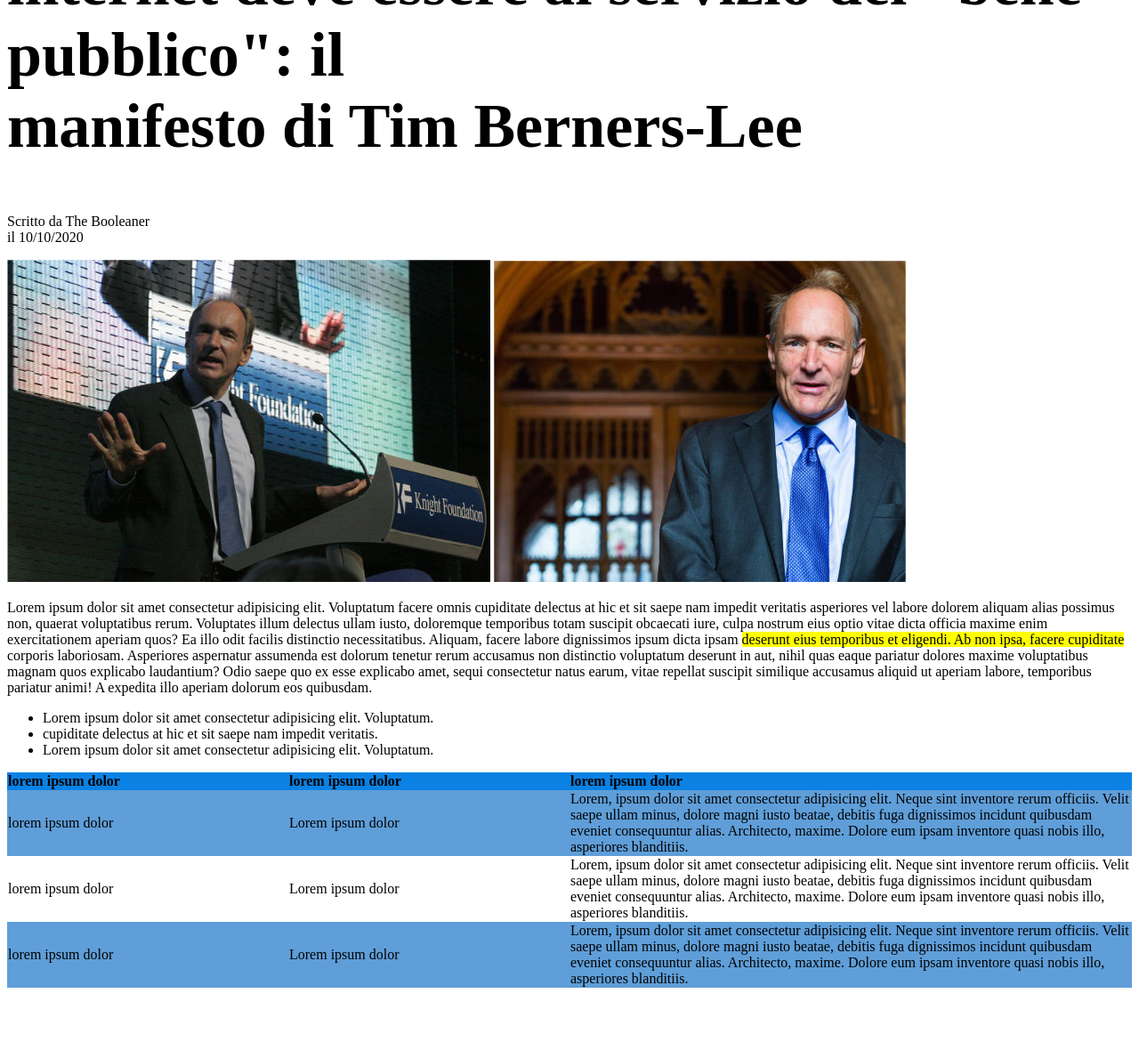
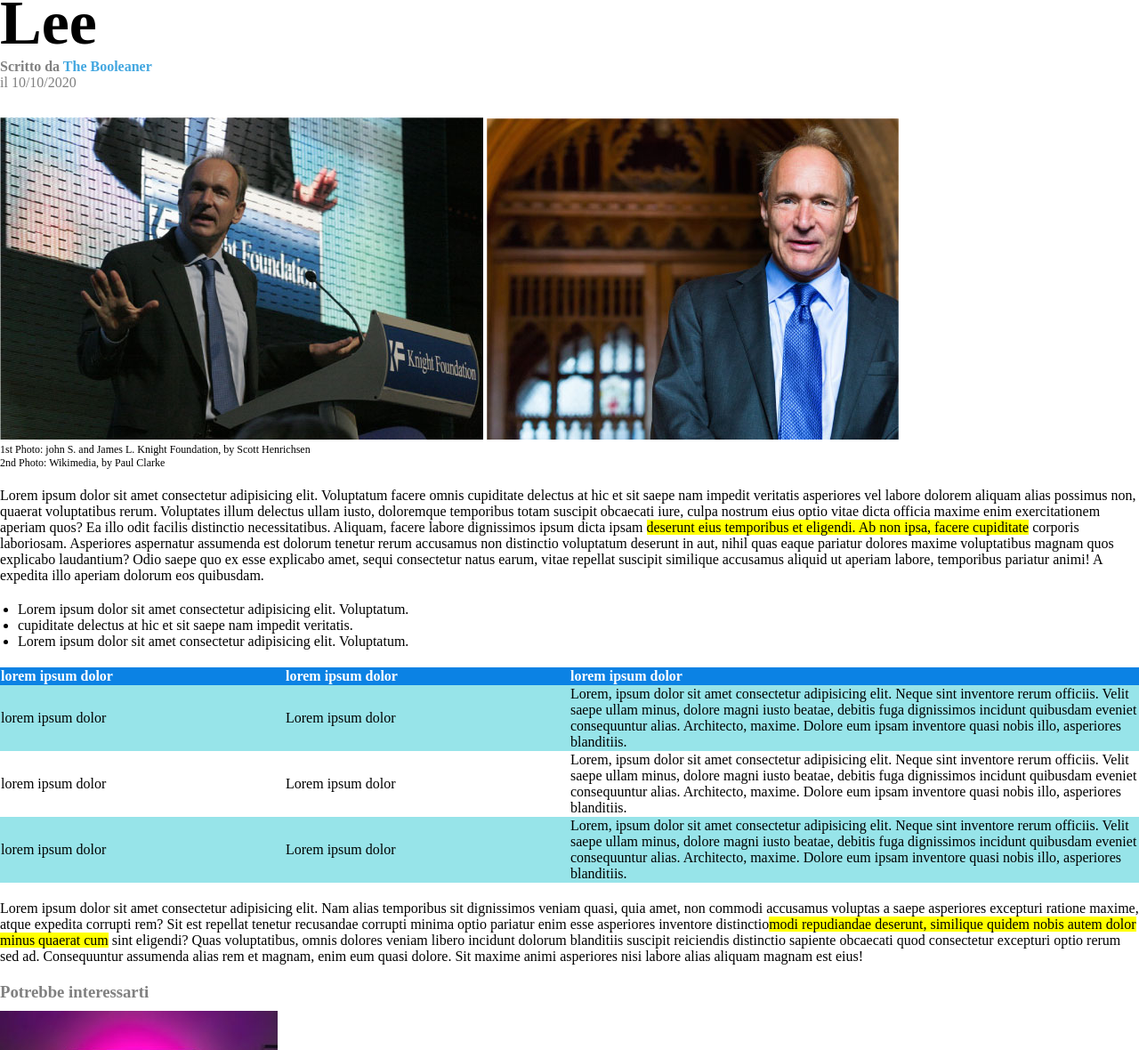
Before and after one commit to valeriomatranga/html-css-booleaner, a plain HTML site: page index.html in a window 1280 px wide. Shown: the part 324-1504 px from the top of the page at 89% size. Before the commit the page ends 1442 px from the top, so only its background shows below. Drawn offline with Linux system fonts and the light colour scheme.

Commit message:
inserimento parte inferiore

```diff
--- a/css/style.css
+++ b/css/style.css
@@ -1,30 +1,77 @@
-h1{
-    font-size: 70px;
+*{
+    box-sizing: border-box;
+    margin: 0;
 }
 header{
     background-image: url('../img/pattern.png');
-    height: 200px;
+    height: 150px;
     background-color: rgb(67, 167, 224);
 }
+
 #logo{
     width: 300px;
-    height: 300px;
-    border-top: 400px;
+    height: 100px;
+    margin-top: 50px;
 }
+
+h1{
+    font-size: 70px;
+    margin-bottom: 0;
+}
+
+#autore{
+    color: grey;
+    margin-top: 0px;
+    margin-bottom: 30px;
+}
+
+#boolean{
+    color: rgb(67, 167, 224);
+}
+
+.photo{
+    font-size: 12px;
+    margin-bottom:20px;
+}
+
 .evidenziato{
     background-color: yellow;
 }
+
+ul{
+    margin-top: 20px;
+    margin-bottom: 20px;
+    padding-inline-start: 20px;
+}
+
 #head-table{
     background-color: rgb(11, 130, 228);
+    color: white;
 }
+
 .sfondo-tabella{
-    background-color: rgb(95, 158, 216);
+    background-color: rgb(151, 228, 233);
 }
+
 table{
     border-spacing: 0;
     text-align: left;
+}
 
-}
 #last-colonna{
     width: 50%;
 }
+
+#par-inf{
+    margin-top: 20px;
+    margin-bottom: 20px;
+}
+
+h3{
+    color: grey;
+    margin-bottom: 10px;
+}
+
+#im-monitor{
+    margin-bottom: 10px;
+}
--- a/index.html
+++ b/index.html
@@ -15,10 +15,12 @@
     <main>
         <!-- parte principale -->
         <section>
-            <h1>internet deve essere al servizio del "bene pubblico": il <br>manifesto di Tim Berners-Lee </h1>
-            <p>Scritto da The Booleaner <br>il 10/10/2020</p>
+            <h1>internet deve essere al servizio del "bene pubblico": il manifesto di Tim Berners-Lee </h1>
+            <p id="autore"><strong>Scritto da <span id="boolean">The Booleaner</span></strong><br>il 10/10/2020</p>
             <img src="./img/tim-1.jpg" alt="john S. and James L. Knight Foundation, by Scott Henrichsen">
             <img src="./img/tim-2.jpg" alt="Wikimedia, by Paul Clarke">
+            <p class="photo">1st Photo: john S. and James L. Knight Foundation, by Scott Henrichsen <br>2nd Photo: Wikimedia, by Paul Clarke</p>
+            <p class="phot"></p>
         </section>
         <!-- /parte principale -->
 
@@ -66,12 +68,23 @@
                             Architecto, maxime. Dolore eum ipsam inventore quasi nobis illo, asperiores blanditiis.</td>
                     </tr>
                 </tbody>
-
             </table>
-
         </section>
         <!-- /sezione tabella -->
 
+        <!-- paragrafo inferiore -->
+        <p id="par-inf">Lorem ipsum dolor sit amet consectetur adipisicing elit. Nam alias temporibus sit dignissimos veniam quasi, quia amet, non commodi accusamus voluptas a saepe asperiores excepturi ratione maxime, atque expedita corrupti rem? Sit est repellat tenetur recusandae corrupti minima optio pariatur enim esse asperiores inventore distinctio<span class="evidenziato">modi repudiandae deserunt, similique quidem nobis autem dolor minus quaerat cum</span>  sint eligendi? Quas voluptatibus, omnis dolores veniam libero incidunt dolorum blanditiis suscipit reiciendis distinctio sapiente obcaecati quod consectetur excepturi optio rerum sed ad. Consequuntur assumenda alias rem et magnam, enim eum quasi dolore. Sit maxime animi asperiores nisi labore alias aliquam magnam est eius!</p>
+        <!-- /paragrafo inferiore -->
+
+        <!-- potrebbe interessarti -->
+        <h3>Potrebbe interessarti</h3>
+        <div id="im-monitor">
+            <img src="./img/monitor.jpg" alt="immagine monitor">
+        </div>
+        <div>
+            <img src="./img/graph.jpg" alt="immagine grafico">
+        </div>
+        <!-- /Potrebbe interessarti -->
 
     </main>
 
```
